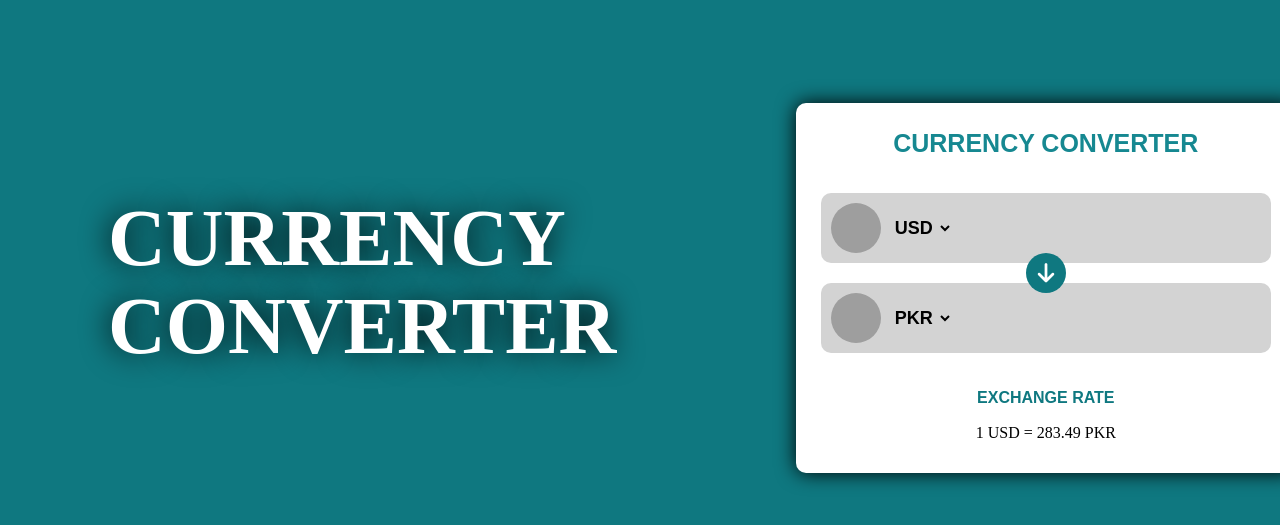
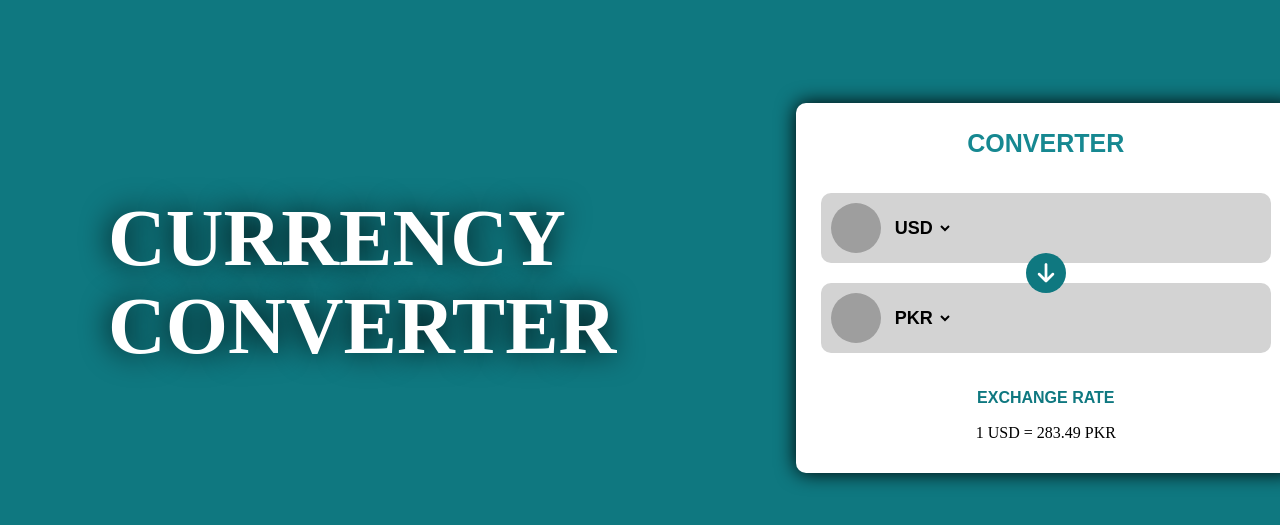
Before and after one commit to Muhammad-Azan-Khan/Currency-Converter, a plain HTML site: page index.html in a window 1280 px wide. Shown: the part 105-630 px from the top of the page. Drawn offline with Linux system fonts and the light colour scheme; grey boxes are pictures that could not be loaded.

Commit message:
U index.html

```diff
--- a/index.html
+++ b/index.html
@@ -28,7 +28,7 @@
 
         <div class="heading">
 
-             <p id="one">CURRENCY CONVERTER</p>
+             <p id="one">CONVERTER</p>
 
         </div>
 
```
